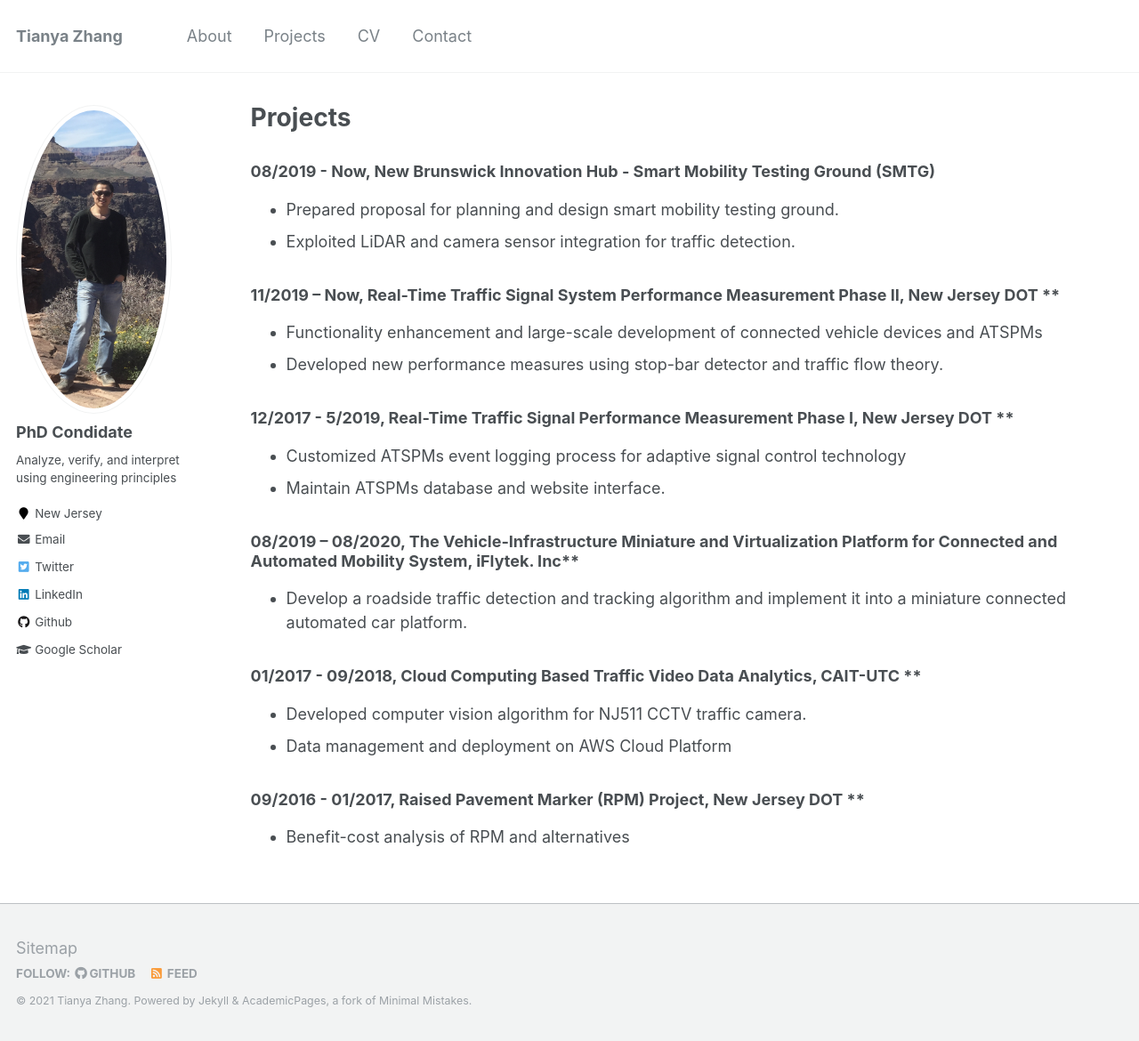
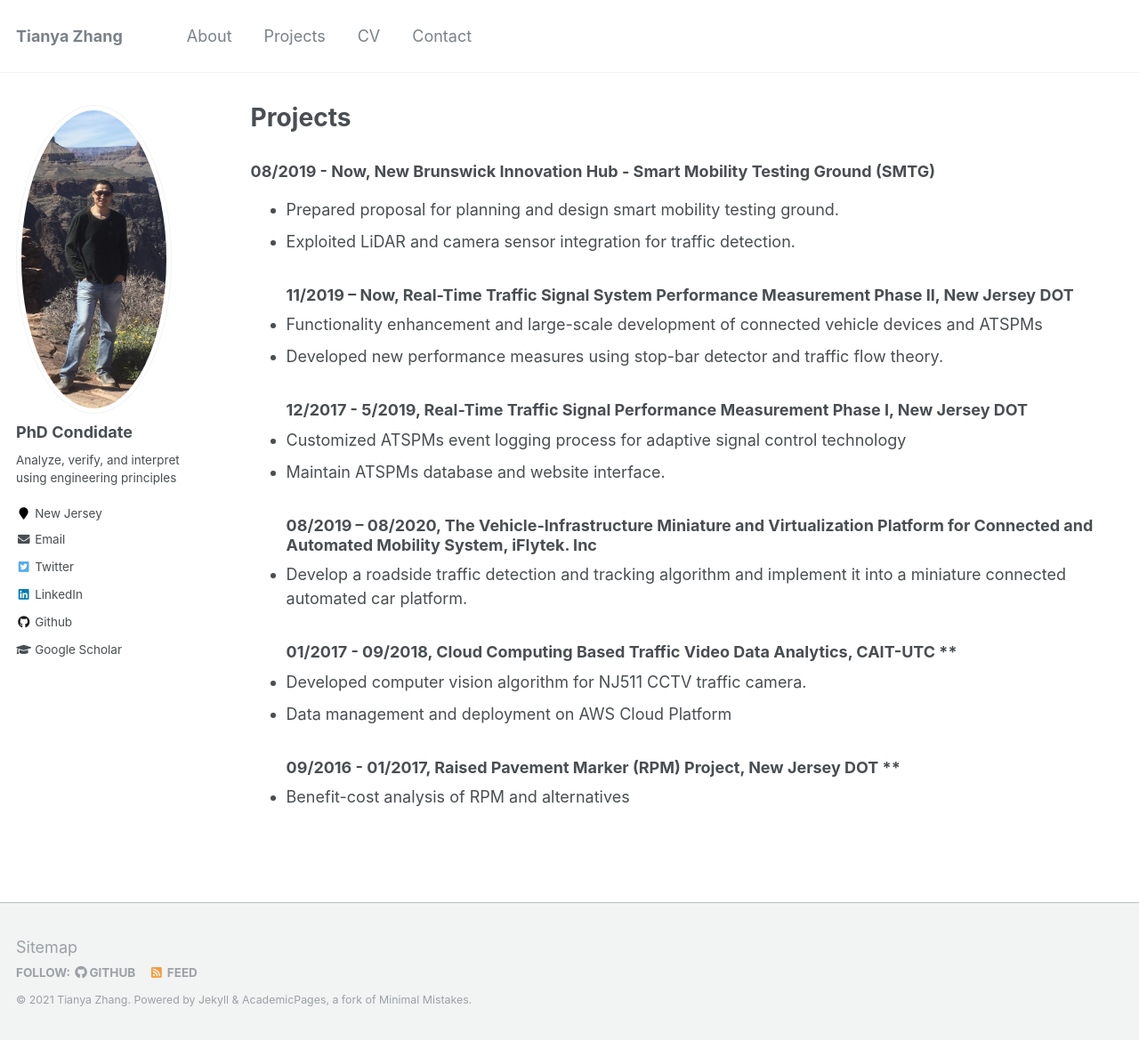
Before and after one commit to TeRyZh/Website, a Jekyll site: the page built from _pages/projects.md, in a window 1280 px wide and 1170 px high. Shown: the whole window at 89% size. Built offline with Jekyll 4.4.1, drawn with Linux system fonts in a browser that asks for light colours.

```diff
--- a/_pages/projects.md
+++ b/_pages/projects.md
@@ -12,21 +12,16 @@ redirect_from:
 ###  08/2019 - Now, New Brunswick Innovation Hub - Smart Mobility Testing Ground (SMTG)
   * Prepared proposal for planning and design smart mobility testing ground.
   * Exploited LiDAR and camera sensor integration for traffic detection.
-
-### 11/2019 – Now, Real-Time Traffic Signal System Performance Measurement Phase II, New Jersey DOT **
+### 11/2019 – Now, Real-Time Traffic Signal System Performance Measurement Phase II, New Jersey DOT
   * Functionality enhancement and large-scale development of connected vehicle devices and ATSPMs
   * Developed new performance measures using stop-bar detector and traffic flow theory.
-
-### 12/2017 - 5/2019, Real-Time Traffic Signal Performance Measurement Phase Ⅰ, New Jersey DOT **
+### 12/2017 - 5/2019, Real-Time Traffic Signal Performance Measurement Phase Ⅰ, New Jersey DOT
   * Customized ATSPMs event logging process for adaptive signal control technology
   * Maintain ATSPMs database and website interface.
-
-### 08/2019 – 08/2020, The Vehicle-Infrastructure Miniature and Virtualization Platform for Connected and Automated Mobility System, iFlytek. Inc**
+### 08/2019 – 08/2020, The Vehicle-Infrastructure Miniature and Virtualization Platform for Connected and Automated Mobility System, iFlytek. Inc
   * Develop a roadside traffic detection and tracking algorithm and implement it into a miniature connected automated car platform.
-
 ###  01/2017 - 09/2018, Cloud Computing Based Traffic Video Data Analytics, CAIT-UTC **
   * Developed computer vision algorithm for NJ511 CCTV traffic camera.
   * Data management and deployment on AWS Cloud Platform
-
 ###  09/2016 - 01/2017, Raised Pavement Marker (RPM) Project, New Jersey DOT **
   * Benefit-cost analysis of RPM and alternatives
```
